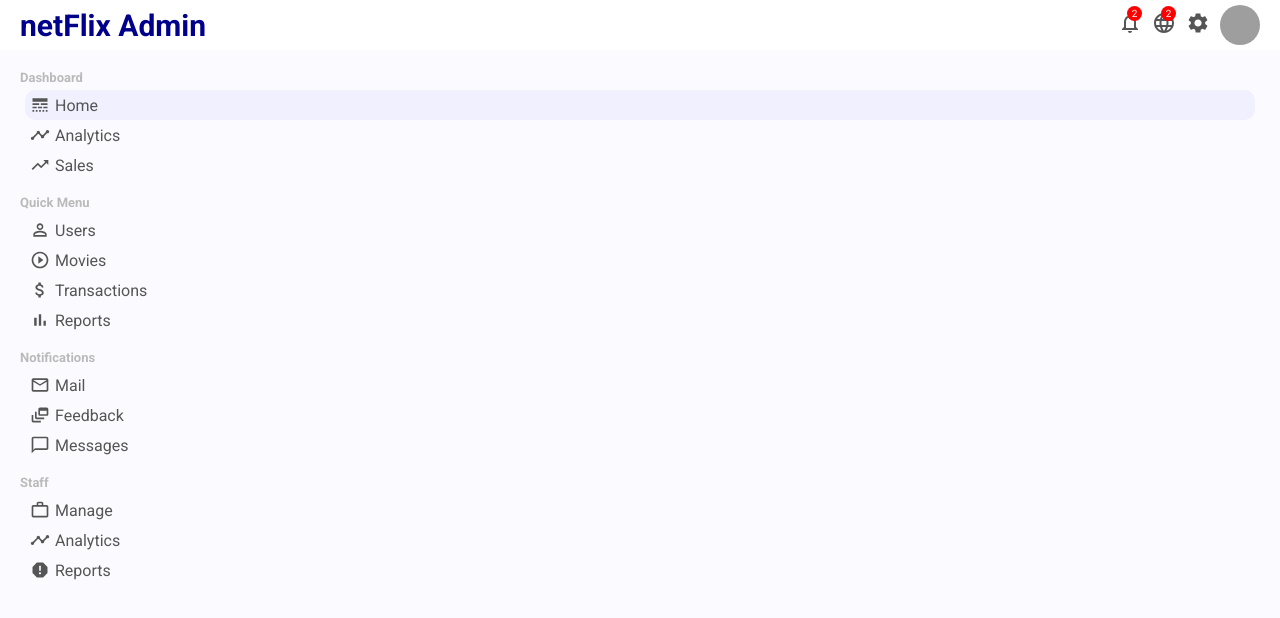
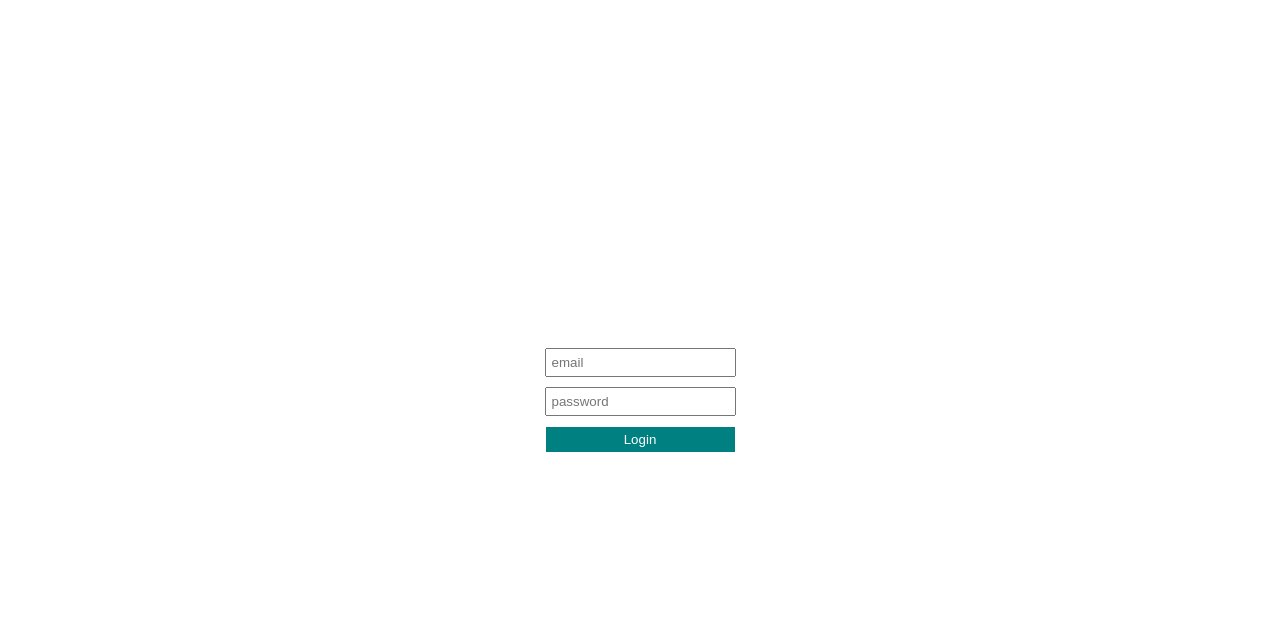
Before and after one commit to burakorkmez/netflix-mern-admin, a React (Create React App) app: page /login in a window 1280 px wide. Shown: the top 618 px of the page. Built offline with nearby package versions, Linux system fonts and the light colour scheme; grey boxes are pictures that could not be loaded.

Commit message:
login and logout functionality added

```diff
--- a/src/App.js
+++ b/src/App.js
@@ -2,44 +2,65 @@
 import Navbar from './components/navbar/Navbar';
 import Sidebar from './components/sidebar/Sidebar';
 import Home from './pages/home/Home';
-import { BrowserRouter, Switch, Route } from 'react-router-dom';
+import { BrowserRouter, Switch, Route, Redirect } from 'react-router-dom';
 import UserList from './pages/userList/UserList';
 import User from './pages/user/User';
 import NewUser from './pages/newUser/NewUser';
 import ProductList from './pages/productList/ProductList';
 import Product from './pages/product/Product';
 import NewProduct from './pages/newProduct/NewProduct';
+import Login from './pages/login/Login';
+import { useContext } from 'react';
+import { AuthContext } from './context/authContext/AuthContext';
 
 function App() {
+	const {
+		state: { user }, // destructuring 2 times
+	} = useContext(AuthContext);
+
 	return (
 		<BrowserRouter>
+			<Switch>
+				<Route path="/login">{user ? <Redirect to="/" /> : <Login />}</Route>
+				<>
 					<Navbar />
 					<div className="container">
 						<Sidebar />
-				<Switch>
 						<Route exact path="/">
-						<Home />
+							{user && <Home />}
+							{!user && <Redirect to="/login" />}
 						</Route>
+
 						<Route exact path="/users">
-						<UserList />
+							{user && <UserList />}
+
+							{!user && <Redirect to="/login" />}
 						</Route>
 						<Route exact path="/user/:userId">
-						<User />
+							{user && <User />}
+
+							{!user && <Redirect to="/login" />}
 						</Route>
 						<Route exact path="/newUser">
-						<NewUser />
+							{user && <NewUser />}
+
+							{!user && <Redirect to="/login" />}
 						</Route>
 						<Route path="/movies">
-						<ProductList />
+							{user && <ProductList />}
+							{!user && <Redirect to="/login" />}
 						</Route>
 						<Route path="/product/:productId">
-						<Product />
+							{user && <Product />}
+							{!user && <Redirect to="/login" />}
 						</Route>
 						<Route path="/newproduct">
-						<NewProduct />
+							{user && <NewProduct />}
+							{!user && <Redirect to="/login" />}
 						</Route>
+					</div>
+				</>
 			</Switch>
-			</div>
 		</BrowserRouter>
 	);
 }
--- a/src/components/navbar/Navbar.js
+++ b/src/components/navbar/Navbar.js
@@ -1,8 +1,24 @@
-import React from 'react';
+import React, { useContext } from 'react';
 import './navbar.css';
-import { NotificationsNone, Language, Settings } from '@material-ui/icons';
+import {
+	NotificationsNone,
+	Language,
+	Settings,
+	ExitToApp,
+} from '@material-ui/icons';
+import { AuthContext } from '../../context/authContext/AuthContext';
+import { useHistory } from 'react-router-dom';
 
 export default function Topbar() {
+	const { dispatch } = useContext(AuthContext);
+
+	let history = useHistory();
+
+	const handleLogout = () => {
+		dispatch({ type: 'LOGOUT' });
+		// history.push('/login');
+	};
+
 	return (
 		<div className="topbar">
 			<div className="topbarWrapper">
@@ -26,6 +42,10 @@
 						alt=""
 						className="topAvatar"
 					/>
+					<button className="logout" onClick={handleLogout}>
+						<ExitToApp />
+						<span>Logout</span>
+					</button>
 				</div>
 			</div>
 		</div>
--- a/src/components/navbar/navbar.css
+++ b/src/components/navbar/navbar.css
@@ -55,3 +55,14 @@
 	border-radius: 50%;
 	cursor: pointer;
 }
+.logout {
+	margin-left: 8px;
+	display: flex;
+	flex-direction: column;
+	align-items: center;
+	padding: 0 5px;
+	font-size: 11px;
+	border: 1px solid white;
+	background-color: rgb(251, 251, 255);
+	cursor: pointer;
+}
--- a/src/context/authContext/AuthContext.js
+++ b/src/context/authContext/AuthContext.js
@@ -1,7 +1,8 @@
-import { createContext, useReducer } from 'react';
+import { createContext, useEffect, useReducer } from 'react';
+import { useHistory } from 'react-router-dom';
 
 const INITIAL_STATE = {
-	user: null,
+	user: JSON.parse(localStorage.getItem('user')) || null,
 	isFetching: false,
 	error: false,
 };
@@ -15,6 +16,8 @@
 			return { user: action.payload, isFetching: false, error: false };
 		case 'LOGIN_FAILURE':
 			return { user: null, isFetching: false, error: true };
+		case 'LOGOUT':
+			return { user: null, isFetching: false, error: false };
 
 		default:
 			return state;
@@ -23,6 +26,15 @@
 
 export const AuthContextProvider = ({ children }) => {
 	const [state, dispatch] = useReducer(AuthReducer, INITIAL_STATE);
+	let history = useHistory();
+
+	useEffect(() => {
+		localStorage.setItem('user', JSON.stringify(state.user));
+
+		// if (!state.user) {
+		// 	history.push('/login');
+		// }
+	}, [state.user, history]);
 
 	return (
 		<AuthContext.Provider value={{ state, dispatch }}>
--- /dev/null
+++ b/src/context/authContext/apiCalls.js
@@ -0,0 +1,11 @@
+import axios from 'axios';
+
+export const login = async (user, dispatch) => {
+	dispatch({ type: 'LOGIN_START' });
+	try {
+		const res = await axios.post('auth/login', user);
+		res.data.isAdmin && dispatch({ type: 'LOGIN_SUCCESS', payload: res.data });
+	} catch (err) {
+		dispatch({ type: 'LOGIN_FAILURE' });
+	}
+};
--- /dev/null
+++ b/src/pages/login/Login.js
@@ -0,0 +1,46 @@
+import { useContext, useEffect, useState } from 'react';
+import { login } from '../../context/authContext/apiCalls';
+import { AuthContext } from '../../context/authContext/AuthContext';
+import './login.css';
+
+export default function Login() {
+	const [email, setEmail] = useState('');
+	const [password, setPassword] = useState('');
+	const {
+		dispatch,
+		state: { isFetching }, // destructuring 2 times
+	} = useContext(AuthContext);
+
+	const handleLogin = (e) => {
+		e.preventDefault();
+		login({ email, password }, dispatch);
+	};
+
+	return (
+		<div className="login">
+			<form className="loginForm">
+				<input
+					className="loginInput"
+					type="email"
+					placeholder="email"
+					onChange={(e) => setEmail(e.target.value)}
+				/>
+				<input
+					className="loginInput"
+					type="password"
+					placeholder="password"
+					onChange={(e) => setPassword(e.target.value)}
+				/>
+				{!isFetching ? (
+					<button className="loginBtn" onClick={handleLogin}>
+						Login
+					</button>
+				) : (
+					<button className="disabledBtn" onClick={handleLogin} disabled>
+						loading...
+					</button>
+				)}
+			</form>
+		</div>
+	);
+}
--- /dev/null
+++ b/src/pages/login/login.css
@@ -0,0 +1,32 @@
+.login {
+	width: 100%;
+	height: 100vh;
+	display: flex;
+	align-items: center;
+	justify-content: center;
+}
+
+.loginForm {
+	display: flex;
+	flex-direction: column;
+}
+
+.loginInput {
+	margin-bottom: 10px;
+	padding: 5px;
+}
+
+.loginBtn {
+	background-color: teal;
+	border: 1px solid white;
+	color: white;
+	padding: 5px;
+	cursor: pointer;
+}
+.disabledBtn {
+	background-color: gray;
+	border: 1px solid white;
+
+	padding: 5px;
+	cursor: pointer;
+}
```
Lines whose indentation alone changed are shown as unchanged.
